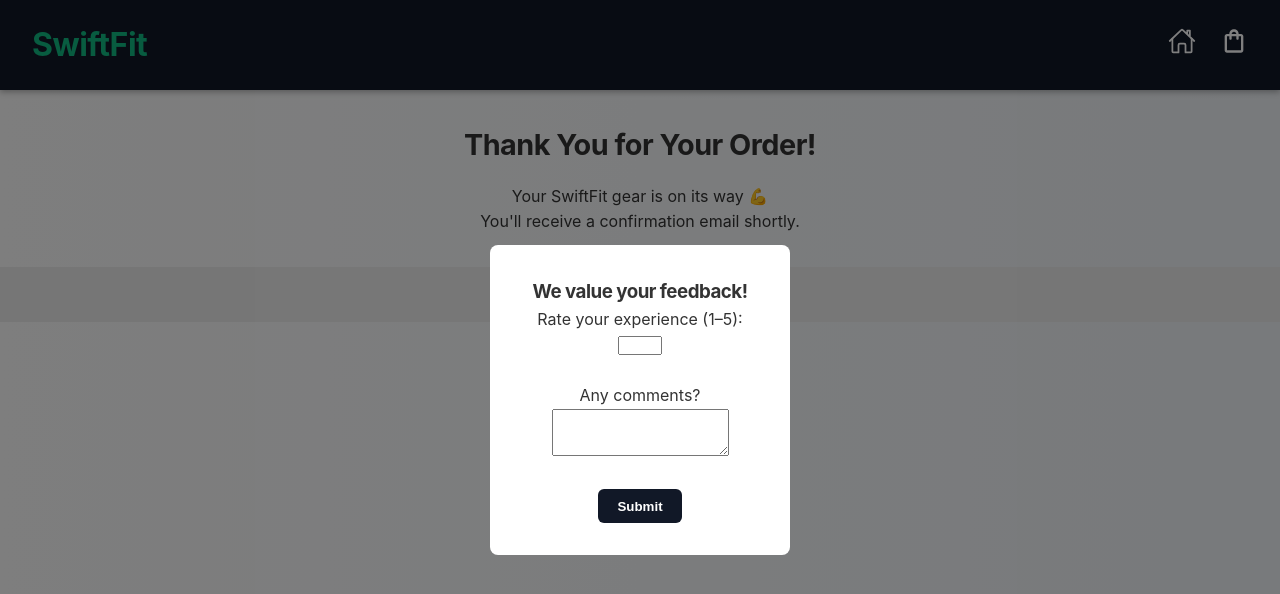
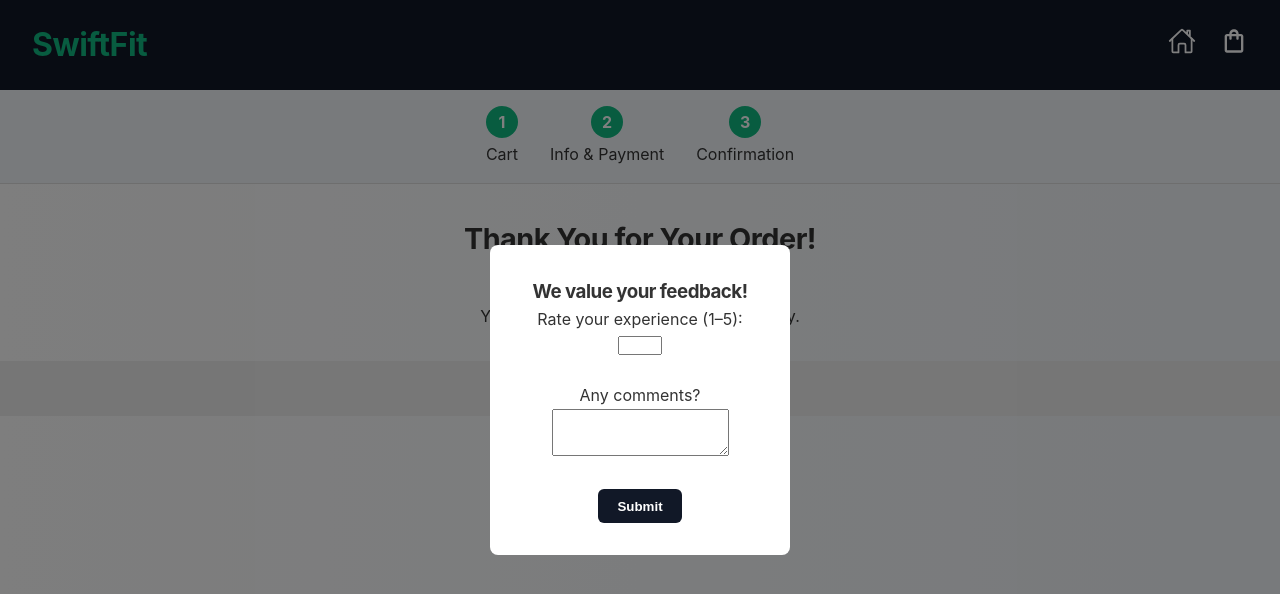
Before and after one commit to Kiro025/ecommerce-site, a React (Vite) app: page /confirmation in a window 1280 px wide. Shown: the top 594 px of the page. Built offline with nearby package versions, Linux system fonts and the light colour scheme.

Commit message:
Step Indicator

```diff
--- a/src/App.css
+++ b/src/App.css
@@ -272,3 +272,41 @@
   background-color: #eee;
   color: #555;
 }
+
+
+/* ========== StepIndicator ========== */
+.step-indicator {
+  display: flex;
+  justify-content: center;
+  align-items: center;
+  gap: 2rem;
+  padding: 1rem 0;
+  background-color: #f1f5f9;
+  border-bottom: 1px solid #ddd;
+}
+
+.step {
+  text-align: center;
+  color: #bbb;
+}
+
+.step span {
+  display: block;
+  width: 32px;
+  height: 32px;
+  line-height: 32px;
+  border-radius: 50%;
+  background-color: #ddd;
+  color: #555;
+  margin: 0 auto 0.25rem;
+  font-weight: bold;
+}
+
+.step.active span {
+  background-color: var(--accent-color);
+  color: white;
+}
+
+.step.active {
+  color: var(--text-color);
+}
--- /dev/null
+++ b/src/components/StepIndicator.jsx
@@ -0,0 +1,26 @@
+import { useLocation } from 'react-router-dom';
+
+const StepIndicator = () => {
+  const location = useLocation();
+
+  const steps = [
+    { name: 'Cart', path: '/cart' },
+    { name: 'Info & Payment', path: '/checkout' },
+    { name: 'Confirmation', path: '/confirmation' },
+  ];
+
+  const currentIndex = steps.findIndex(step => location.pathname.includes(step.path));
+
+  return (
+    <div className="step-indicator">
+      {steps.map((step, index) => (
+        <div key={step.name} className={`step ${index <= currentIndex ? 'active' : ''}`}>
+          <span>{index + 1}</span>
+          <p>{step.name}</p>
+        </div>
+      ))}
+    </div>
+  );
+};
+
+export default StepIndicator;
--- a/src/pages/Cart.jsx
+++ b/src/pages/Cart.jsx
@@ -1,5 +1,6 @@
 import { useCart } from '../context/CartContext';
 import { Link } from 'react-router-dom';
+import StepIndicator from '../components/StepIndicator';
 
 const Cart = () => {
   const {
@@ -15,6 +16,9 @@
   );
 
   return (
+
+    <>
+    <StepIndicator />
     <div style={{ padding: '2rem', maxWidth: '800px', margin: 'auto' }}>
       <h2 style={{ marginBottom: '2rem' }}>Your Cart</h2>
 
@@ -111,6 +115,7 @@
         </>
       )}
     </div>
+    </>
   );
 };
 
--- a/src/pages/Checkout.jsx
+++ b/src/pages/Checkout.jsx
@@ -1,6 +1,7 @@
 import { useState } from 'react';
 import { useNavigate } from 'react-router-dom';
 import { useCart } from '../context/CartContext';
+import StepIndicator from '../components/StepIndicator';
 
 const Checkout = () => {
   const { cartItems } = useCart();
@@ -29,6 +30,9 @@
   };
 
   return (
+
+    <>
+    <StepIndicator />
     <div className="checkout-container">
       <h2>Checkout</h2>
       <form className="checkout-form" onSubmit={handleSubmit}>
@@ -91,6 +95,7 @@
         <button type="submit" className="checkout-btn">Place Order</button>
       </form>
     </div>
+    </>
   );
 };
 
--- a/src/pages/Confirmation.jsx
+++ b/src/pages/Confirmation.jsx
@@ -1,7 +1,10 @@
+import StepIndicator from '../components/StepIndicator';
 import SurveyModal from '../components/SurveyModal';
 
 const Confirmation = () => {
   return (
+    <>
+    <StepIndicator />
     <div style={{ padding: '2rem', textAlign: 'center' }}>
       <h2>Thank You for Your Order!</h2>
       <p>Your SwiftFit gear is on its way 💪</p>
@@ -10,6 +13,7 @@
       {/* Feedback modal */}
       <SurveyModal />
     </div>
+    </>
   );
 };
 
```
